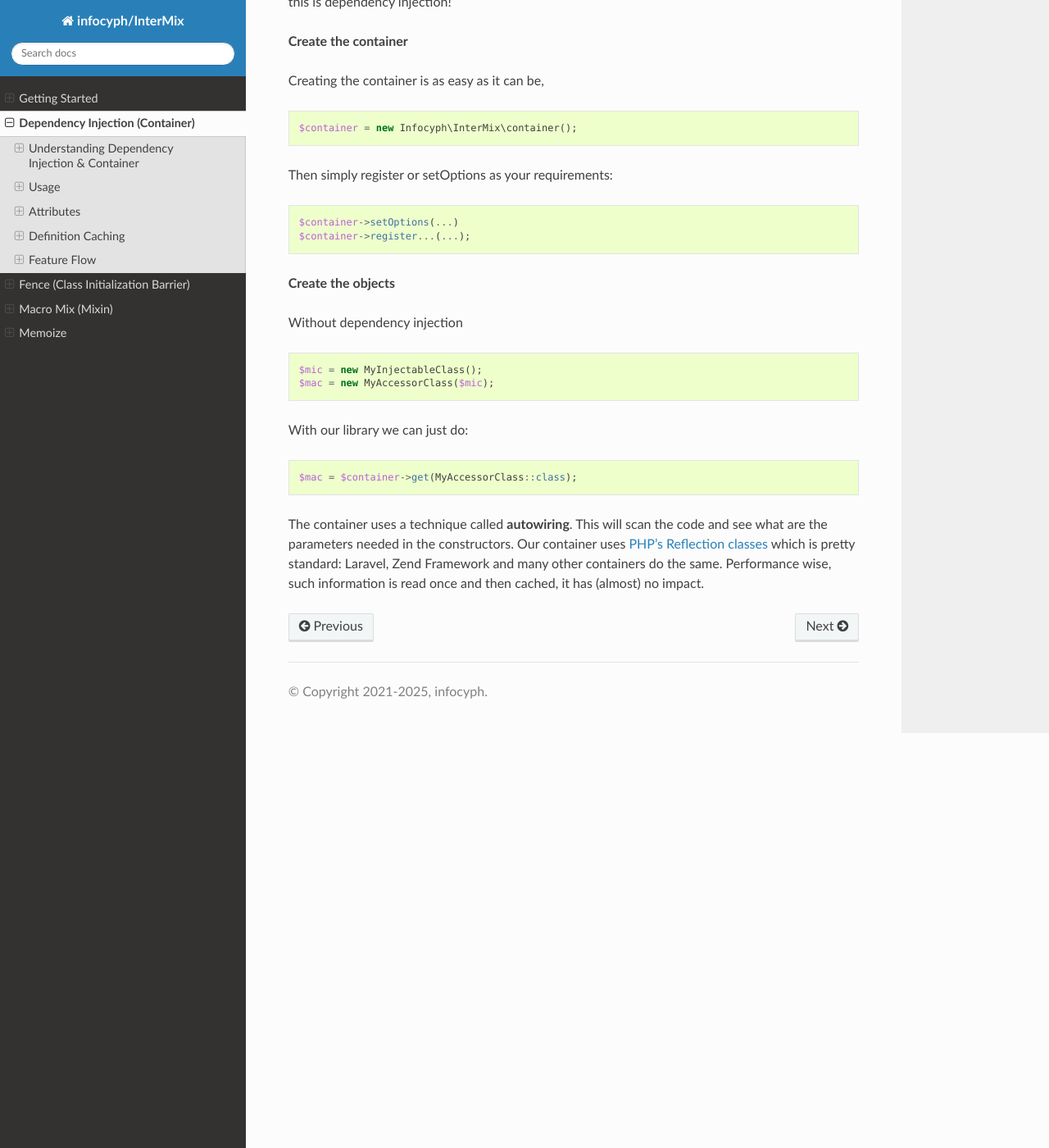
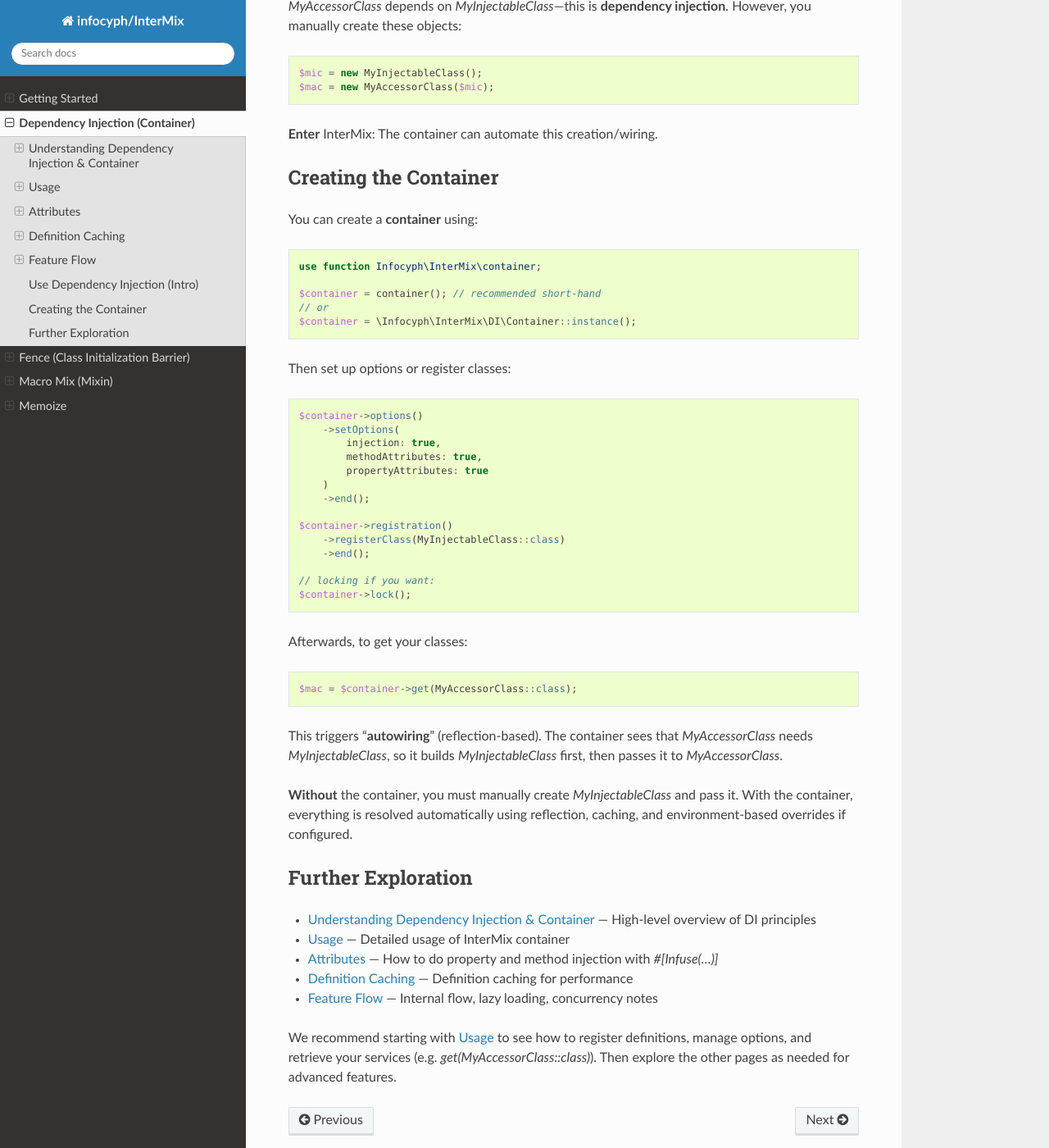
Before and after one commit to infocyph/InterMix, a Sphinx documentation site: the page built from docs/container.rst, in a window 1280 px wide and 1400 px high, scrolled down 824 px. Shown: the whole window at 82% size. Built offline with Sphinx 7.4.7 and the Read the Docs theme 3.1.0, drawn with Linux system fonts in a browser that asks for light colours; some of the changed text lies outside the part shown.

Commit message:
Updated docs

```diff
--- a/docs/container.rst
+++ b/docs/container.rst
@@ -3,6 +3,10 @@
 ================================
 Dependency Injection (Container)
 ================================
+
+This section covers how to use the **InterMix** DI (Dependency Injection) container, why it helps you
+achieve simpler, decoupled architecture, and how to configure it for advanced needs
+(method/property attributes, environment-based overrides, caching, etc.).
 
 .. toctree::
     :titlesonly:
@@ -14,11 +18,12 @@ Dependency Injection (Container)
     di/cache
     di/flow
 
-Using the library is pretty straight-forward.
+-------------------------------
+Use Dependency Injection (Intro)
+-------------------------------
 
-**Use dependency injection**
-
-Let’s write code using dependency injection without thinking any DI:
+Below is a simple code snippet that **does** dependency injection *without* relying heavily on any
+external container. Notice that one class **accepts** its dependency via the constructor:
 
 .. code-block:: php
 
@@ -26,11 +31,9 @@ Let’s write code using dependency injection without thinking any DI:
    {
        public function somethingHere($doIt, $doThat)
        {
-           // doing something here
+           // do something
        }
    }
-
-.. code-block:: php
 
    class MyAccessorClass
    {
@@ -38,51 +41,84 @@ Let’s write code using dependency injection without thinking any DI:
 
        public function __construct(MyInjectableClass $injectable)
        {
-           $this->mailer = $mailer;
+           $this->injectable = $injectable;
        }
 
        public function set($it, $that)
        {
            // Doing something
-           // ....
            $this->injectable->somethingHere($it, $that);
        }
    }
 
-As we can see, the ``MyAccessorClass`` takes the ``MyInjectableClass`` as a constructor parameter & this is dependency injection!
-
-**Create the container**
-
-Creating the container is as easy as it can be,
-
-.. code-block:: php
-
-   $container = new Infocyph\InterMix\container();
-
-Then simply register or setOptions as your requirements:
-
-.. code-block:: php
-
-   $container->setOptions(...)
-   $container->register...(...);
-
-**Create the objects**
-
-Without dependency injection
+`MyAccessorClass` depends on `MyInjectableClass`—this is **dependency injection**.
+However, you manually create these objects:
 
 .. code-block:: php
 
    $mic = new MyInjectableClass();
    $mac = new MyAccessorClass($mic);
 
-With our library we can just do:
+**Enter** InterMix: The container can automate this creation/wiring.
+
+------------------
+Creating the Container
+------------------
+
+You can create a **container** using:
+
+.. code-block:: php
+
+   use function Infocyph\InterMix\container;
+
+   $container = container(); // recommended short-hand
+   // or
+   $container = \Infocyph\InterMix\DI\Container::instance();
+
+Then set up options or register classes:
+
+.. code-block:: php
+
+   $container->options()
+       ->setOptions(
+           injection: true,
+           methodAttributes: true,
+           propertyAttributes: true
+       )
+       ->end();
+
+   $container->registration()
+       ->registerClass(MyInjectableClass::class)
+       ->end();
+
+   // locking if you want:
+   $container->lock();
+
+Afterwards, to get your classes:
 
 .. code-block:: php
 
    $mac = $container->get(MyAccessorClass::class);
 
-The container uses a technique called **autowiring**. This will scan the code and see what
-are the parameters needed in the constructors. Our container uses `PHP’s Reflection
-classes <http://php.net/manual/en/book.reflection.php>`__ which is pretty standard: Laravel, Zend Framework and
-many other containers do the same. Performance wise, such information is read once and then
-cached, it has (almost) no impact.
+This triggers “**autowiring**” (reflection-based). The container sees that
+`MyAccessorClass` needs `MyInjectableClass`, so it builds `MyInjectableClass` first,
+then passes it to `MyAccessorClass`.
+
+**Without** the container, you must manually create `MyInjectableClass` and pass it.
+With the container, everything is resolved automatically using reflection, caching,
+and environment-based overrides if configured.
+
+-------------------
+Further Exploration
+-------------------
+
+
+- :ref:`di.understanding` — High-level overview of DI principles
+- :ref:`di.usage`         — Detailed usage of InterMix container
+- :ref:`di.attribute`     — How to do property and method injection with `#[Infuse(...)]`
+- :ref:`di.cache`         — Definition caching for performance
+- :ref:`di.flow`          — Internal flow, lazy loading, concurrency notes
+
+We recommend starting with :ref:`di.usage` to see how to register definitions, manage options,
+and retrieve your services (e.g. `get(MyAccessorClass::class)`).
+Then explore the other pages as needed for advanced features.
```
Also changed, not shown: docs/fence.rst (+17 -14 lines), docs/macro-mix.rst (+9 -9 lines).
